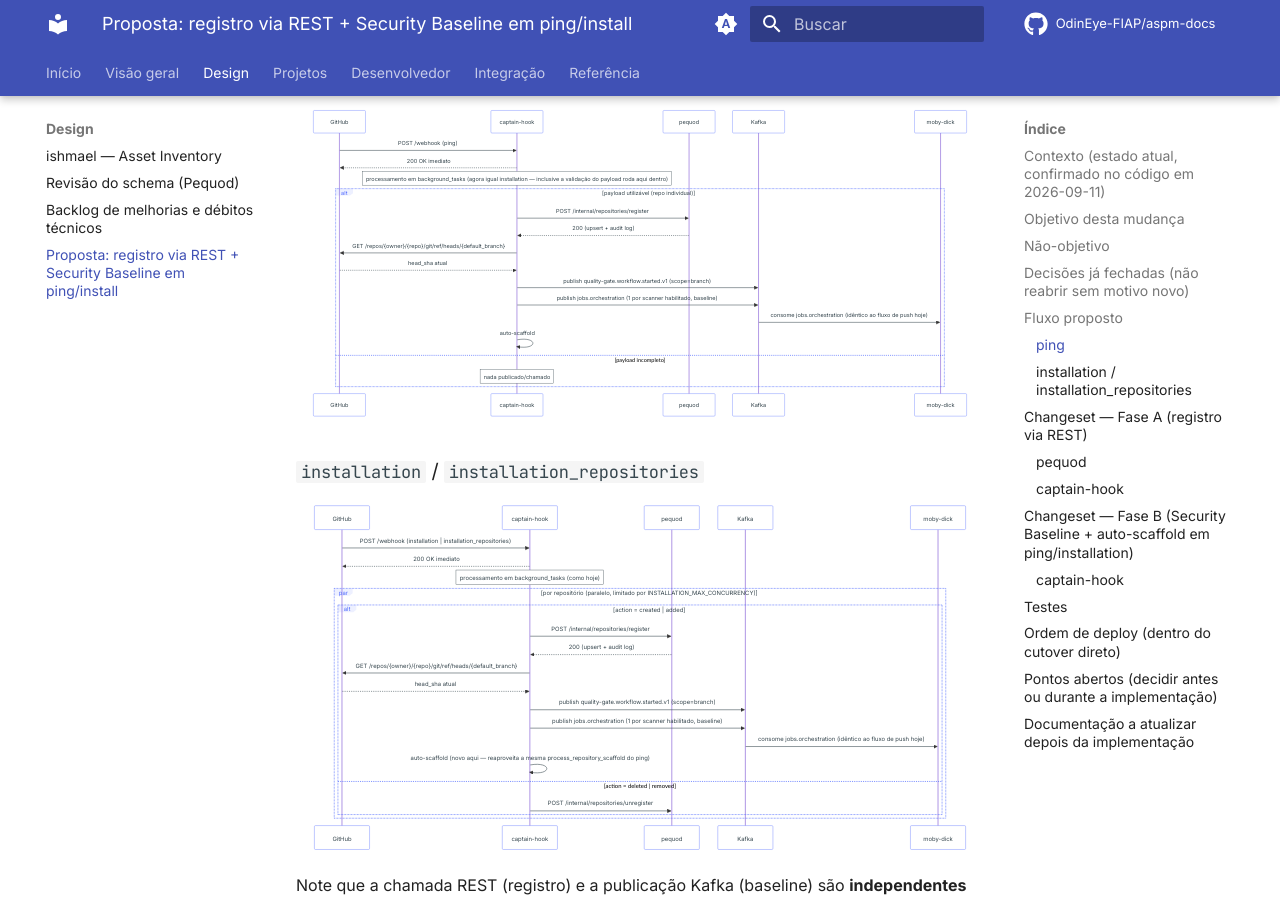
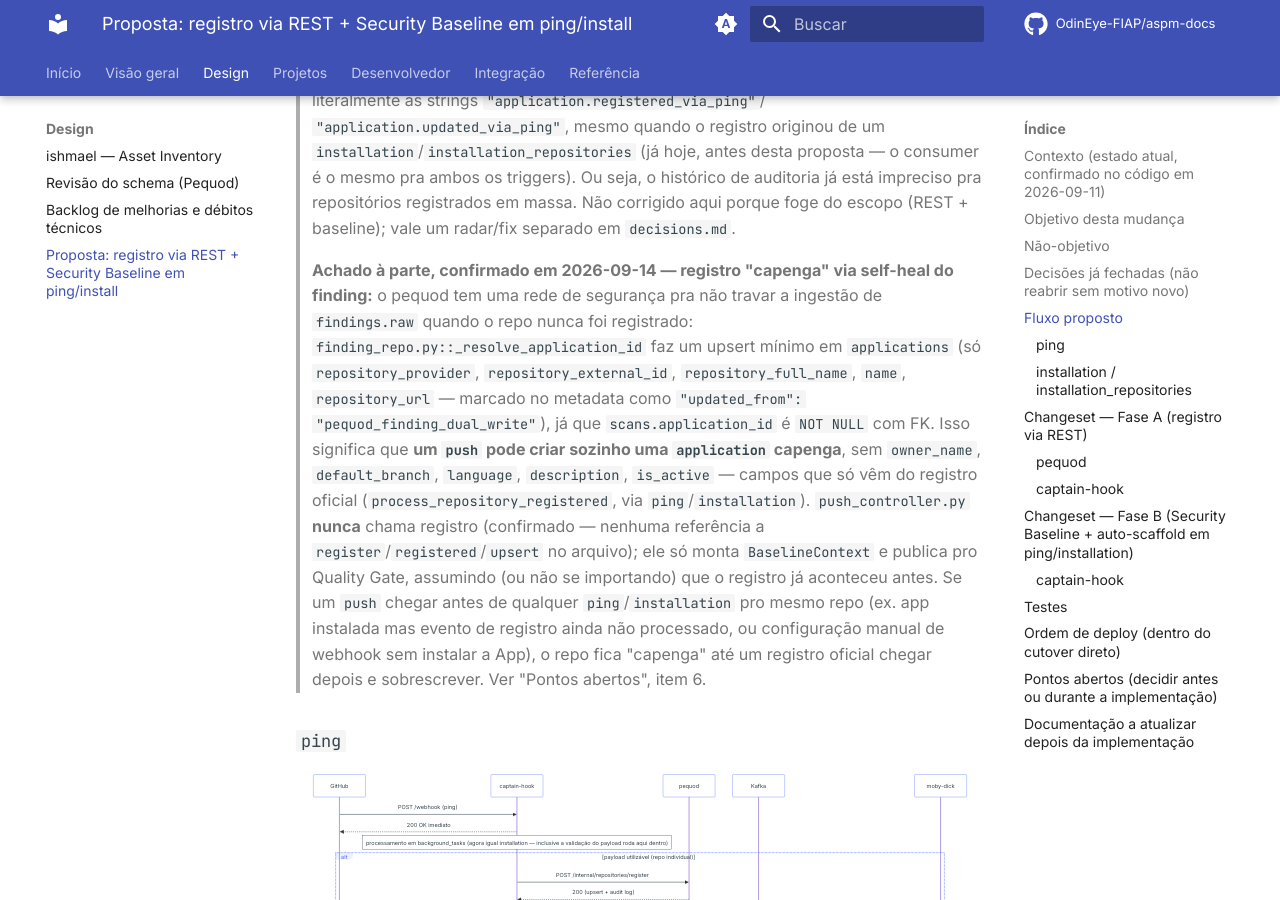
Before and after one commit to OdinEye-FIAP/aspm-docs, an MkDocs documentation site: the page built from docs/design/ping-install-rest-migration.md, in a window 1280 px wide and 900 px high, scrolled down 6240 px. Built offline with MkDocs 1.6.1 and Material for MkDocs 9.7.7, drawn with Linux system fonts in a browser that asks for light colours; comment, search, counter and statistics services are not loaded; some of the changed text lies outside the part shown.

Commit message:
docs: anota radar sobre registro capenga via self-heal do finding (push antes de ping/install)

```diff
--- a/docs/design/ping-install-rest-migration.md
+++ b/docs/design/ping-install-rest-migration.md
@@ -82,6 +82,11 @@ resposta ao GitHub.
 ## Não-objetivo
 
 - Não muda nada em `pull_request`/`push` (scope=`pr` continua igual).
+  `push_controller.py` continua sem tocar em registro/inventário (confirmado
+  em 2026-09-14 — nunca chamou `repository.registered.v1` nem qualquer
+  upsert; só monta `BaselineContext` e publica `workflow.started`/
+  `jobs.orchestration`, assumindo que o repo já está registrado, ou
+  contando com o self-heal do pequod — ver "Pontos abertos", item 6).
 - Não muda o moby-dick. Ele continua scanner-agnóstico e não sabe (nem
   precisa saber) se um `jobs.orchestration` veio de um `push` real ou de
   um `ping`/`installation` — pra ele é o mesmo `JobDescriptor` com
@@ -92,6 +97,9 @@ resposta ao GitHub.
 - Não muda o comportamento de upsert + audit log do pequod no registro
   (ver "Pontos abertos", item 4 — questionado se é necessário, mas não
   decidido/removido nesta proposta).
+- Não muda o self-heal mínimo de `applications` feito por
+  `finding_repo.py::_resolve_application_id` durante ingestão de
+  `findings.raw` (ver "Pontos abertos", item 6).
 - Não implementa "listar PRs" nem o redesenho do `/live-info` — são ideias
   registradas separadamente em `decisions.md` (Open questions).
 - Não implementa tópicos Kafka por scanner — ideia registrada
@@ -174,6 +182,27 @@ branch de desregistro, que não publica esse tópico.
 > histórico de auditoria já está impreciso pra repositórios registrados em
 > massa. Não corrigido aqui porque foge do escopo (REST + baseline); vale
 > um radar/fix separado em `decisions.md`.
+
+> **Achado à parte, confirmado em 2026-09-14 — registro "capenga" via
+> self-heal do finding:** o pequod tem uma rede de segurança pra não
+> travar a ingestão de `findings.raw` quando o repo nunca foi registrado:
+> `finding_repo.py::_resolve_application_id` faz um upsert mínimo em
+> `applications` (só `repository_provider`, `repository_external_id`,
+> `repository_full_name`, `name`, `repository_url` — marcado no metadata
+> como `"updated_from": "pequod_finding_dual_write"`), já que
+> `scans.application_id` é `NOT NULL` com FK. Isso significa que **um
+> `push` pode criar sozinho uma `application` capenga**, sem `owner_name`,
+> `default_branch`, `language`, `description`, `is_active` — campos que
+> só vêm do registro oficial (`process_repository_registered`, via
+> `ping`/`installation`). `push_controller.py` **nunca** chama registro
+> (confirmado — nenhuma referência a `register`/`registered`/`upsert` no
+> arquivo); ele só monta `BaselineContext` e publica pro Quality Gate,
+> assumindo (ou não se importando) que o registro já aconteceu antes. Se
+> um `push` chegar antes de qualquer `ping`/`installation` pro mesmo repo
+> (ex. app instalada mas evento de registro ainda não processado, ou
+> configuração manual de webhook sem instalar a App), o repo fica
+> "capenga" até um registro oficial chegar depois e sobrescrever. Ver
+> "Pontos abertos", item 6.
 
 ### `ping`
 
@@ -308,7 +337,8 @@ scaffold — dentro de `background_tasks`.
 ## Testes
 
 - pequod: unit test de `require_service_token` (aceita serviço certo, rejeita token errado, rejeita serviço não-listado em `allowed`, modo dev sem token configurado). Integration test do router novo: registro cria `application`; registro duplicado (mesmo `repository_id`) faz upsert, não duplica; unregister faz soft delete; 401 sem token.
-- captain-hook: unit test de `PequodClient` (retry em 5xx, propaga em 404, propaga depois de esgotar tentativas). Unit test de `ping_controller`/`installation_controller` com `PequodClient` mockado — cobre o caso de falha isolada não abortar o lote em `installation`, **e** o caso de `ping` responder `200` mesmo quando o background task falha (comportamento novo, precisa de teste dedicado). Fase B: teste de que `BaselineContext` sintético (via ping/install) gera o mesmo formato de `JobDescriptor` que o caminho de `push` gera pro mesmo repo/branch (só o `trigger`/`delivery_id` diferem). **Novo:** teste de que `installation_controller.py` chama `process_repository_scaffold` por repositório no loop de `created`/`added`, respeitando `ENABLE_REPO_SCAFFOLD_PR` e não duplicando PR se a branch de scaffold já existir (mesma checagem que `ping` já tem). **Novo:** teste de que `webhook_controller.py` agenda `process_ping_event` via `background_tasks.add_task` (não mais `await` direto) e responde `200` mesmo com payload de ping incompleto/inválido. **Novo:** teste de concorrência — com `INSTALLATION_MAX_CONCURRENCY=2` e um `installation` com 5 repositórios, confirmar que nunca mais que 2 coroutines rodam ao mesmo tempo (ex. via um mock que conta chamadas concorrentes ao `PequodClient`) e que uma falha isolada num repositório não impede os outros 4 de completar. |
+- captain-hook: unit test de `PequodClient` (retry em 5xx, propaga em 404, propaga depois de esgotar tentativas). Unit test de `ping_controller`/`installation_controller` com `PequodClient` mockado — cobre o caso de falha isolada não abortar o lote em `installation`, **e** o caso de `ping` responder `200` mesmo quando o background task falha (comportamento novo, precisa de teste dedicado). Fase B: teste de que `BaselineContext` sintético (via ping/install) gera o mesmo formato de `JobDescriptor` que o caminho de `push` gera pro mesmo repo/branch (só o `trigger`/`delivery_id` diferem). **Novo:** teste de que `installation_controller.py` chama `process_repository_scaffold` por repositório no loop de `created`/`added`, respeitando `ENABLE_REPO_SCAFFOLD_PR` e não duplicando PR se a branch de scaffold já existir (mesma checagem que `ping` já tem). **Novo:** teste de que `webhook_controller.py` agenda `process_ping_event` via `background_tasks.add_task` (não mais `await` direto) e responde `200` mesmo com payload de ping incompleto/inválido. **Novo:** teste de concorrência — com `INSTALLATION_MAX_CONCURRENCY=2` e um `installation` com 5 repositórios, confirmar que nunca mais que 2 coroutines rodam ao mesmo tempo (ex. via um mock que conta chamadas concorrentes ao `PequodClient`) e que uma falha isolada num repositório não impede os outros 4 de completar.
+- pequod: teste de regressão pro self-heal — confirmar que um `push` (via `findings.raw`) pra um repo nunca registrado ainda cria a `application` capenga (comportamento preservado, não quebrado por esta proposta) e que um registro oficial subsequente sobrescreve os campos corretamente.
 - Manual/staging: instalar a App num repo de teste (`aspm-vuln-lab` ou `clint-eastwood`) e confirmar: aplicação aparece no pequod imediatamente (sem esperar push), Security Baseline dispara e aparece Issue agregada no repo, `ping` de reconfiguração de webhook não duplica nada, `ping` responde `200` rapidamente mesmo com pequod/GitHub API lentos (validar com um delay artificial em staging). **Novo:** instalar a App numa org com vários repos de uma vez (`installation` created com `repositories` com N > 1) e confirmar que cada repo recebe PR de scaffold (com `ENABLE_REPO_SCAFFOLD_PR=true`), sem duplicar se rodar de novo, e que o tempo total cai em relação ao processamento sequencial.
 
 ## Ordem de deploy (dentro do cutover direto)
@@ -328,6 +358,7 @@ Fase B pode ir no mesmo deploy do captain-hook do passo 2, ou em um deploy segui
 3. **Achado à parte, fora do escopo:** audit log de registro grava sempre `"application.registered_via_ping"`/`"application.updated_via_ping"` (`repository_registration_controller.py`), mesmo quando o trigger real foi `installation`/`installation_repositories` — já é assim hoje, antes desta proposta. Não corrigido aqui; vale registrar em `decisions.md` como fix separado.
 4. **Audit log de registro/desregistro pode ser desnecessário** (levantado 2026-09-11): questionado se vale a pena manter o `INSERT` na tabela de audit log dentro de `process_repository_registered`/`process_repository_unregistered`, já que é mais uma escrita síncrona na mesma transação do upsert (acopla disponibilidade do endpoint à disponibilidade da tabela de audit). **Sem decisão agora** — anotado pra reavaliar depois; se for removido, simplifica a Fase A (menos coisa pra `zero mudança` preservar) e o achado do item 3 acima deixa de fazer sentido (não haveria mais audit log pra ficar impreciso).
 5. **Paralelização e falhas concorrentes:** com N repositórios processando ao mesmo tempo (até `INSTALLATION_MAX_CONCURRENCY`), se vários falharem simultaneamente (ex. pequod fora do ar), os logs de erro também saem concorrentes — vale confirmar que o logging estruturado consegue distinguir qual repositório falhou em qual etapa sem se confundir (correlation id por repositório/coroutine). Não deveria exigir mudança de design, só checar na implementação.
+6. **Registro "capenga" via self-heal do finding pode persistir indefinidamente** (levantado 2026-09-14): se um `push` chegar pra um repo antes de qualquer `ping`/`installation` ser processado pra ele (ex. corrida entre o registro em background e um push muito rápido logo após a instalação, ou um webhook configurado manualmente sem passar pelo fluxo de instalação da App), o pequod cria uma `application` capenga via `finding_repo.py::_resolve_application_id` (só campos básicos, sem `owner_name`/`default_branch`/`language`/`is_active`). Essa proposta **não** cria nenhum mecanismo pra detectar/corrigir isso proativamente — depende de um registro oficial chegar depois e sobrescrever. Possíveis ajustes futuros, sem decisão tomada: (a) um job de reconciliação periódico que lista `applications` com `metadata.updated_from = "pequod_finding_dual_write"` e tenta re-registrar via GitHub API; (b) um alerta/métrica quando isso acontece; (c) captain-hook, ao processar `push`, checar/garantir registro também (mudaria o "não-objetivo" desta proposta). Fica anotado pra discussão futura, fora do escopo desta proposta.
 
 ## Documentação a atualizar depois da implementação
 
@@ -335,5 +366,5 @@ Fase B pode ir no mesmo deploy do captain-hook do passo 2, ou em um deploy segui
 - `docs/reference/kafka-topics.md`: remove `repository.registered.v1`/`.unregistered.v1` e as DLQs correspondentes.
 - `docs/reference/http-endpoints.md`: adiciona `/internal/repositories/register`/`unregister` no pequod; atualiza a lista de "Side effects" do `POST /webhook` do captain-hook; documenta que `ping` agora também responde antes de processar (como `installation`); documenta que `installation`/`installation_repositories` agora também pode abrir PR de scaffold e processa repositórios em paralelo.
     - **Achado à parte, não relacionado a esta proposta:** esse mesmo arquivo hoje lista `github.events.raw` como side-effect "sempre" publicado pelo `/webhook` — esse tópico não existe no código (já corrigido em `architecture.md`/`kafka-topics.md`/`decisions.md`, mas este arquivo específico ficou de fora daquela correção). Vale um fix separado, pequeno, independente desta proposta.
-- `docs/overview/decisions.md`: nova decisão numerada (ex. §19) documentando a mudança feita (incluindo a paralelização); mover o item de "Open questions" pra "Resolvido"; adicionar radar novo pro achado do audit log `_via_ping` (item 3) e pra revisão da necessidade do audit log em si (item 4) de "Pontos abertos" acima.
+- `docs/overview/decisions.md`: nova decisão numerada (ex. §19) documentando a mudança feita (incluindo a paralelização); mover o item de "Open questions" pra "Resolvido"; adicionar radar novo pro achado do audit log `_via_ping` (item 3), pra revisão da necessidade do audit log em si (item 4), e pro registro capenga via self-heal (item 6) de "Pontos abertos" acima.
 - `docs/overview/repos.md`: responsabilidades do captain-hook mencionam "publicar registro/baixa via Kafka" — atualizar pra REST; mencionar processamento paralelo de `installation`.
```
